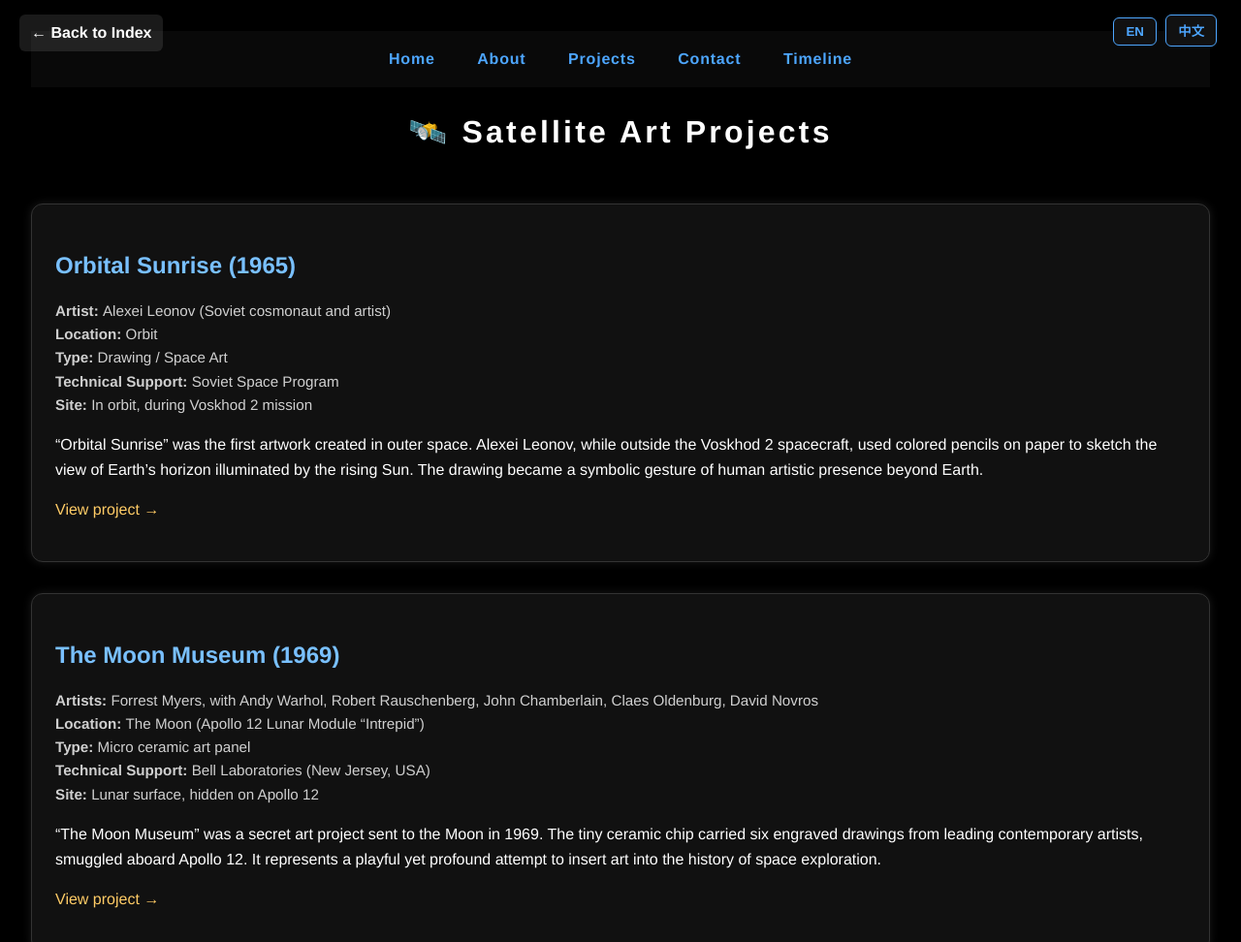
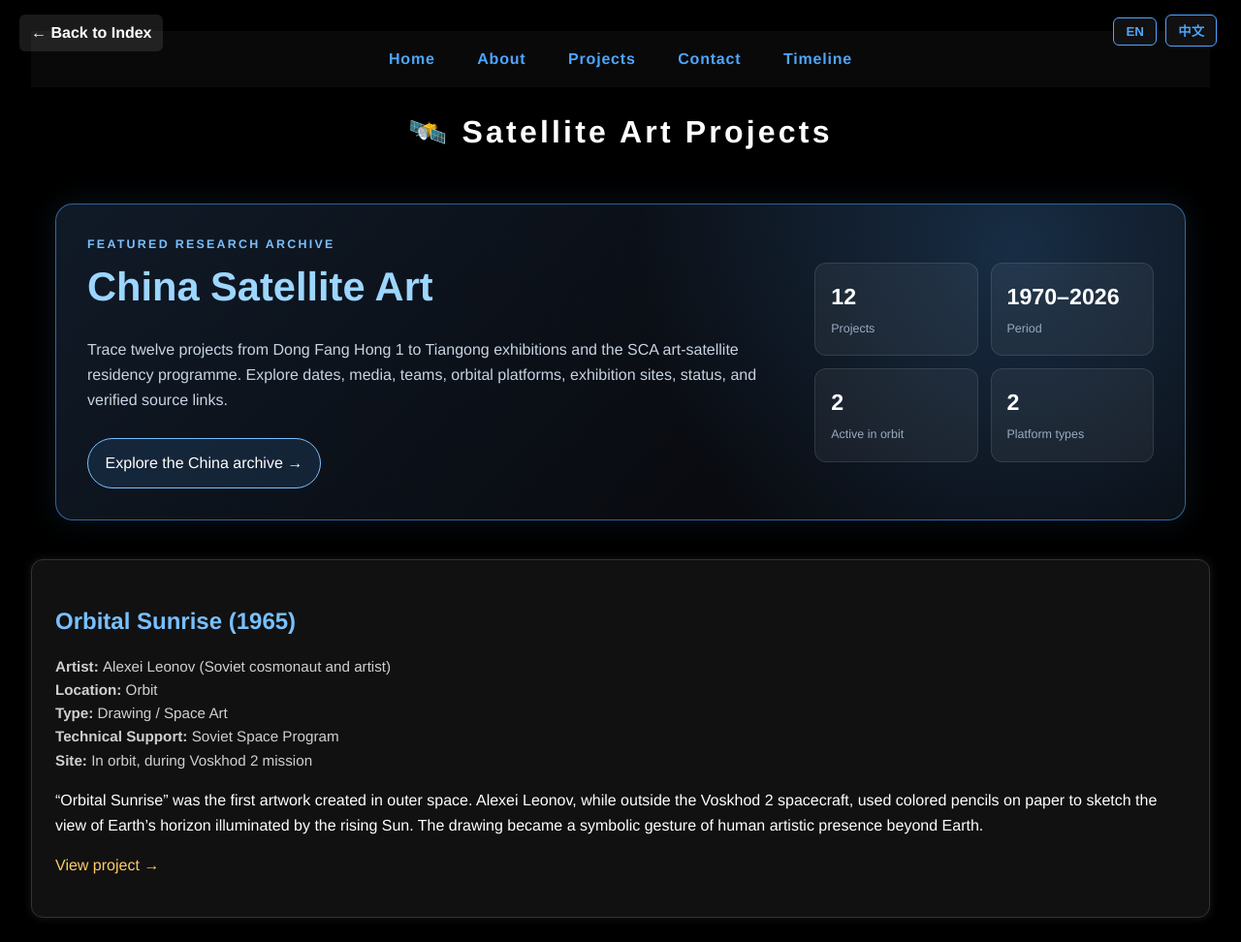
Before and after one commit to gemige530-star/satellite-chat-api, a plain HTML site: page projects.html in a window 1280 px wide. Shown: the top 972 px of the page at 97% size. Drawn offline with Linux system fonts and the light colour scheme.

Commit message:
Add China satellite art archive entry

```diff
--- a/projects.html
+++ b/projects.html
@@ -94,6 +94,36 @@
 letter-spacing:0.1em;
 margin-bottom:1.5em;
 
+}
+
+.china-feature {
+display:grid;
+grid-template-columns:minmax(0,1.35fr) minmax(240px,.65fr);
+gap:1.5em;
+align-items:center;
+border:1px solid rgba(77,166,255,.55);
+border-radius:18px;
+padding:2em;
+margin:0 auto 2.5em;
+max-width:1100px;
+background:radial-gradient(circle at 85% 15%,rgba(77,166,255,.22),transparent 38%),linear-gradient(135deg,#101a27,#090b10 65%);
+box-shadow:0 0 30px rgba(77,166,255,.12);
+}
+
+.china-feature h2 { color:#9cd6ff; font-size:clamp(1.7rem,4vw,2.6rem); margin:0 0 .45em; }
+.china-feature p { color:#c8d4e3; max-width:720px; }
+.china-feature .eyebrow { color:#79c0ff; font-size:.78rem; font-weight:700; letter-spacing:.18em; text-transform:uppercase; }
+.china-feature .feature-link { display:inline-block; margin-top:.7em; padding:.75em 1.1em; border:1px solid #79c0ff; border-radius:999px; color:#fff; background:rgba(77,166,255,.12); }
+.china-feature .feature-link:hover { background:#4da6ff; text-decoration:none; }
+.china-stats { display:grid; grid-template-columns:repeat(2,1fr); gap:.8em; }
+.china-stat { padding:1em; border-radius:12px; background:rgba(255,255,255,.055); border:1px solid rgba(255,255,255,.1); }
+.china-stat strong { display:block; color:#fff; font-size:1.45rem; }
+.china-stat span { color:#9aabc0; font-size:.78rem; }
+
+@media (max-width:760px) {
+.china-feature { grid-template-columns:1fr; padding:1.35em; }
+nav { padding-right:4.5em; }
+nav a { display:inline-block; margin:.25em .55em; }
 }
 
 
@@ -272,6 +302,22 @@
 🛰️ Satellite Art Projects
 
 </h1>
+
+<section class="china-feature" aria-labelledby="china-archive-title">
+<div>
+<div class="eyebrow" data-en="Featured research archive" data-zh="专题研究档案">Featured research archive</div>
+<h2 id="china-archive-title" data-en="China Satellite Art" data-zh="中国卫星艺术">China Satellite Art</h2>
+<p data-en="Trace twelve projects from Dong Fang Hong 1 to Tiangong exhibitions and the SCA art-satellite residency programme. Explore dates, media, teams, orbital platforms, exhibition sites, status, and verified source links."
+data-zh="从东方红一号到天宫画展与 SCA 艺术卫星驻留计划，浏览12个项目的时间、媒介、团队、轨道载体、展出地点、运行状态及原始资料链接。">Trace twelve projects from Dong Fang Hong 1 to Tiangong exhibitions and the SCA art-satellite residency programme. Explore dates, media, teams, orbital platforms, exhibition sites, status, and verified source links.</p>
+<a class="feature-link" href="china-satellite-art.html" data-en="Explore the China archive →" data-zh="进入中国卫星艺术档案 →">Explore the China archive →</a>
+</div>
+<div class="china-stats" aria-label="Archive summary">
+<div class="china-stat"><strong>12</strong><span data-en="Projects" data-zh="项目">Projects</span></div>
+<div class="china-stat"><strong>1970–2026</strong><span data-en="Period" data-zh="时间范围">Period</span></div>
+<div class="china-stat"><strong>2</strong><span data-en="Active in orbit" data-zh="在轨运行">Active in orbit</span></div>
+<div class="china-stat"><strong>2</strong><span data-en="Platform types" data-zh="载体类型">Platform types</span></div>
+</div>
+</section>
 
 
 
```
